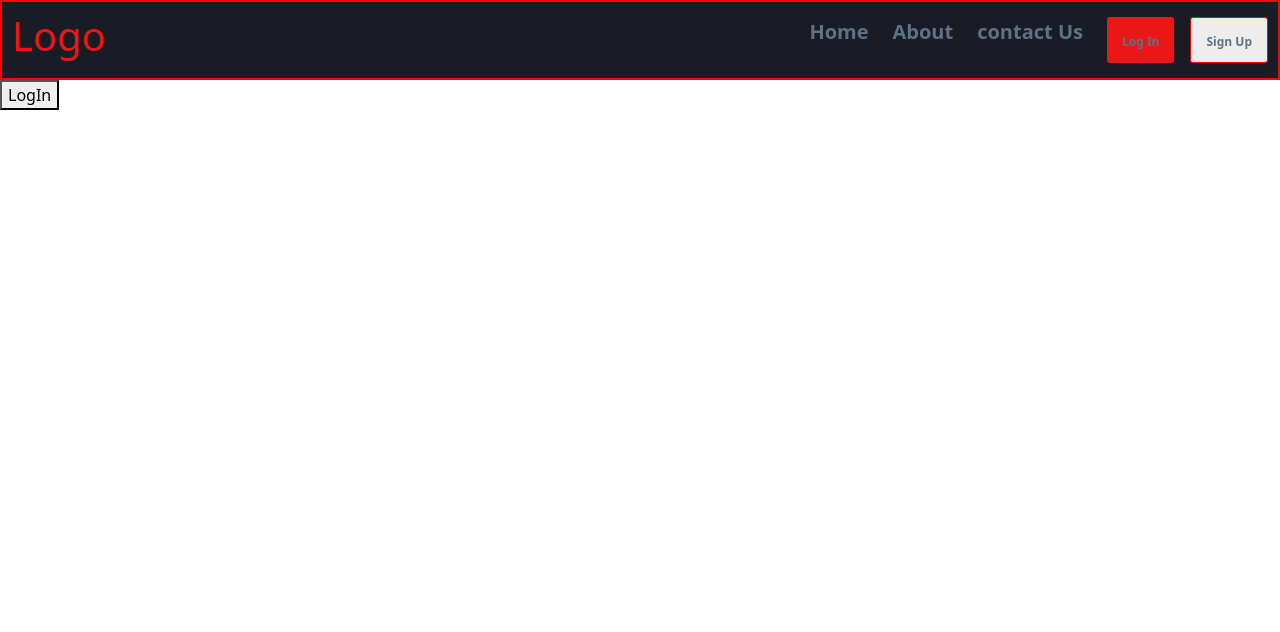
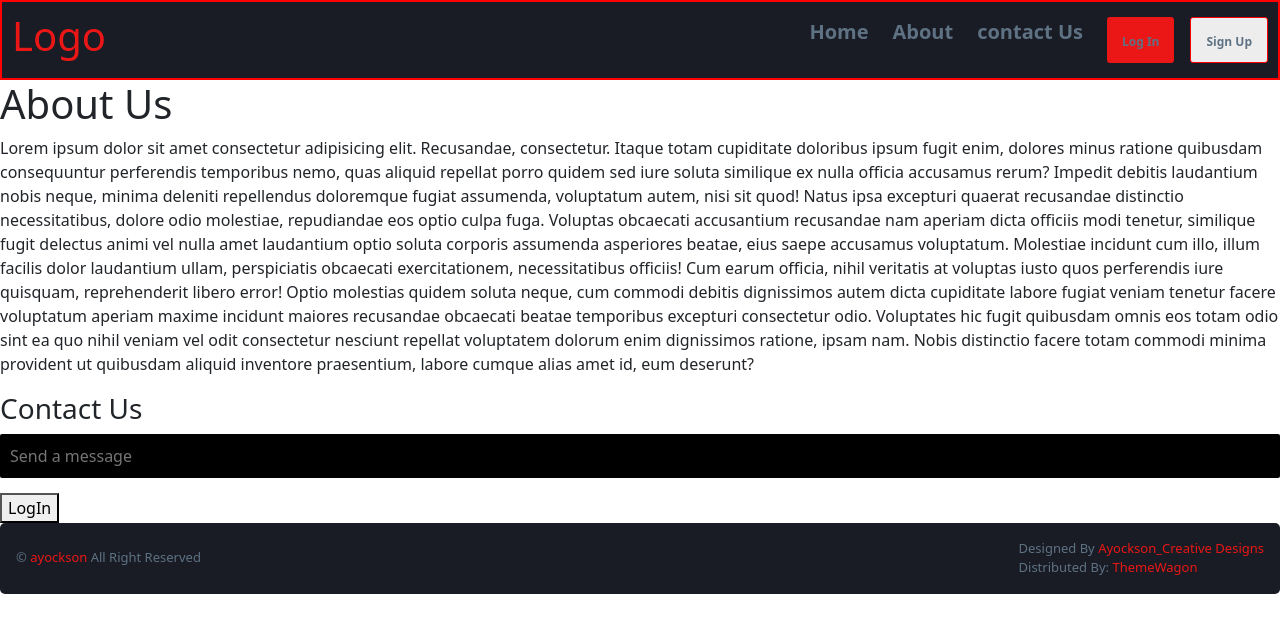
Before and after one commit to Ayockson2500/darkpan, a React (Create React App) app: page / in a window 1280 px wide. Shown: the top 632 px of the page. Built offline with nearby package versions, Linux system fonts and the light colour scheme.

Commit message:
new state

```diff
--- a/src/module/common/inputfields/StyledFieldInput.styles.jsx
+++ b/src/module/common/inputfields/StyledFieldInput.styles.jsx
@@ -15,4 +15,7 @@ export const StyledFieldInput = styled.div`
             border-radius: 2px;
             box-shadow: .1px .1px .5px 5px #4E1B21;
     }
+    .text-red {
+        color: red;
+    }
 `
--- a/src/pages/landingPage/homepage/Home.jsx
+++ b/src/pages/landingPage/homepage/Home.jsx
@@ -1,33 +1,70 @@
-import React from 'react';
-import { useState } from 'react';
-import MainNavBar from '../navbar/MainNavBar';
-import StyledHome from "./StyledHome.styles"
-import LoginBtn from './buttons/LoginBtn';
-import LogoutBtn from './buttons/LogoutBtn';
+import React from "react";
+import { useState } from "react";
+import MainNavBar from "../navbar/MainNavBar";
+import StyledHome from "./StyledHome.styles";
+import LoginBtn from "./buttons/LoginBtn";
+import LogoutBtn from "./buttons/LogoutBtn";
+import InputField from "../../../components/inputField/InputField";
+import FieldInput from "../../../module/common/inputfields/FieldInput";
+import Footer from "../../../layout/footer/Footer";
 
 const Home = () => {
-    const [isSignIn, setIsSignIn] = useState(null)
-    const [isLoggedIn, setIsLoggedIn] = useState(true)
+  const [isSignIn, setIsSignIn] = useState(null);
+  const [isLoggedIn, setIsLoggedIn] = useState(true);
 
   const handleLogIn = () => {
-        setIsLoggedIn(true)
-    }
+    setIsLoggedIn(true);
+  };
   const handleLogOut = () => {
-        setIsLoggedIn(false)
-    }
-    let button ;
+    setIsLoggedIn(false);
+  };
+  let button;
   if (isLoggedIn) {
-        button = <LogoutBtn onClick={handleLogOut} />
+    button = <LogoutBtn onClick={handleLogOut} />;
   } else {
-        button = <LoginBtn onClick={handleLogIn} />
+    button = <LoginBtn onClick={handleLogIn} />;
   }
 
   return (
     <StyledHome>
       <MainNavBar isSignIn={isSignIn} setIsSignIn={setIsSignIn} />
+      <div>
+        <h1>About Us</h1>
+        <p>
+          Lorem ipsum dolor sit amet consectetur adipisicing elit. Recusandae,
+          consectetur. Itaque totam cupiditate doloribus ipsum fugit enim,
+          dolores minus ratione quibusdam consequuntur perferendis temporibus
+          nemo, quas aliquid repellat porro quidem sed iure soluta similique ex
+          nulla officia accusamus rerum? Impedit debitis laudantium nobis neque,
+          minima deleniti repellendus doloremque fugiat assumenda, voluptatum
+          autem, nisi sit quod! Natus ipsa excepturi quaerat recusandae
+          distinctio necessitatibus, dolore odio molestiae, repudiandae eos
+          optio culpa fuga. Voluptas obcaecati accusantium recusandae nam
+          aperiam dicta officiis modi tenetur, similique fugit delectus animi
+          vel nulla amet laudantium optio soluta corporis assumenda asperiores
+          beatae, eius saepe accusamus voluptatum. Molestiae incidunt cum illo,
+          illum facilis dolor laudantium ullam, perspiciatis obcaecati
+          exercitationem, necessitatibus officiis! Cum earum officia, nihil
+          veritatis at voluptas iusto quos perferendis iure quisquam,
+          reprehenderit libero error! Optio molestias quidem soluta neque, cum
+          commodi debitis dignissimos autem dicta cupiditate labore fugiat
+          veniam tenetur facere voluptatum aperiam maxime incidunt maiores
+          recusandae obcaecati beatae temporibus excepturi consectetur odio.
+          Voluptates hic fugit quibusdam omnis eos totam odio sint ea quo nihil
+          veniam vel odit consectetur nesciunt repellat voluptatem dolorum enim
+          dignissimos ratione, ipsam nam. Nobis distinctio facere totam commodi
+          minima provident ut quibusdam aliquid inventore praesentium, labore
+          cumque alias amet id, eum deserunt?
+        </p>
+        <h3>Contact Us</h3>
+        <form action="">
+            <FieldInput placeholder={"Send a message"} type={"textarea"} />
+        </form>
+      </div>
       {isLoggedIn && button}
+      <Footer />
     </StyledHome>
-  )
-}
+  );
+};
 
-export default Home
+export default Home;
--- a/src/pages/landingPage/navbar/MainNavBar.jsx
+++ b/src/pages/landingPage/navbar/MainNavBar.jsx
@@ -5,7 +5,7 @@ import { Link, useNavigate } from "react-router-dom";
 import Button from "../../../module/common/buttons/Button";
 
 const MainNavBar = ({isSignIn, setIsSignIn}) => {
-    console.log(isSignIn);
+    // console.log(isSignIn);
     const navigate = useNavigate()
 
     if (!isSignIn) {
```
Lines whose indentation alone changed are shown as unchanged.
